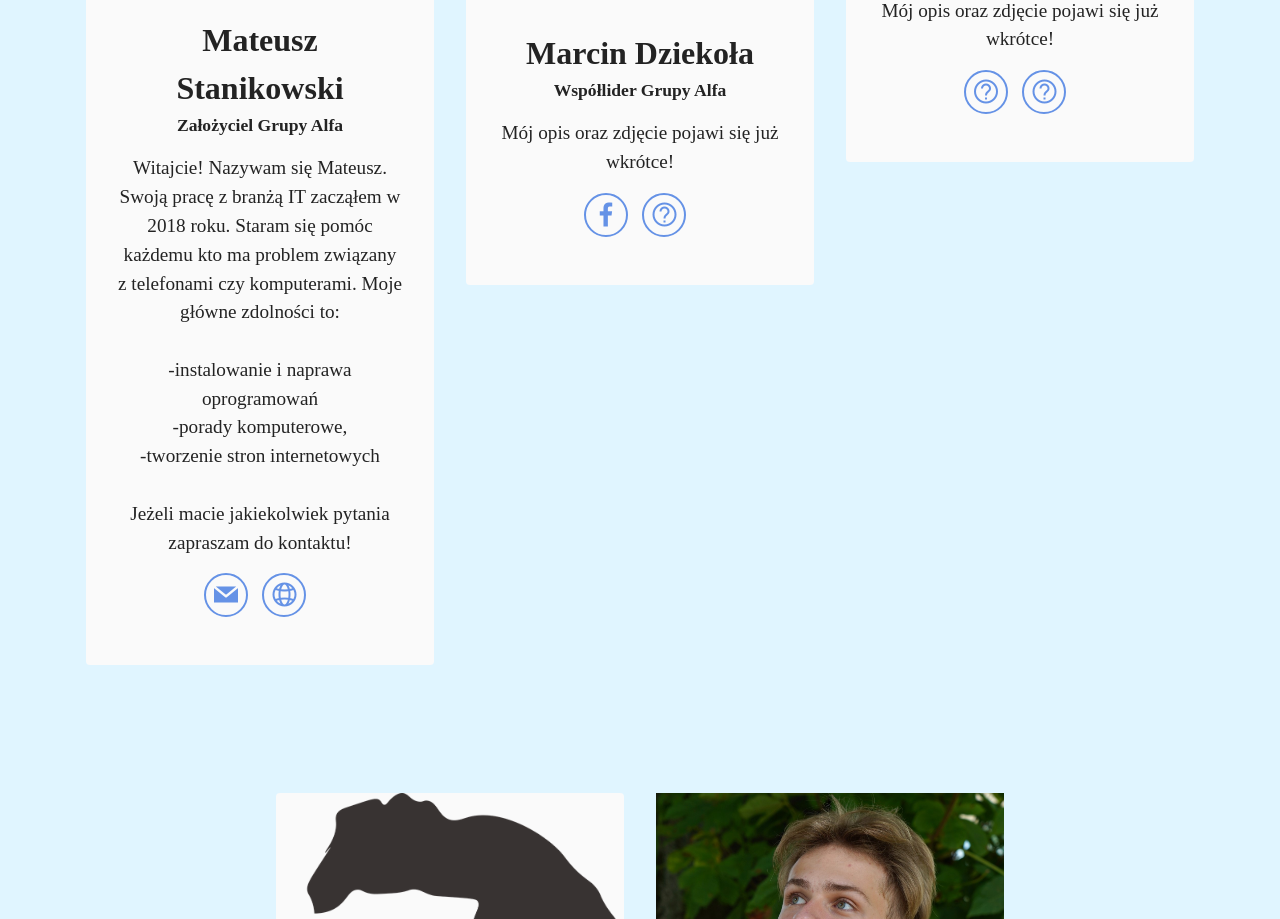
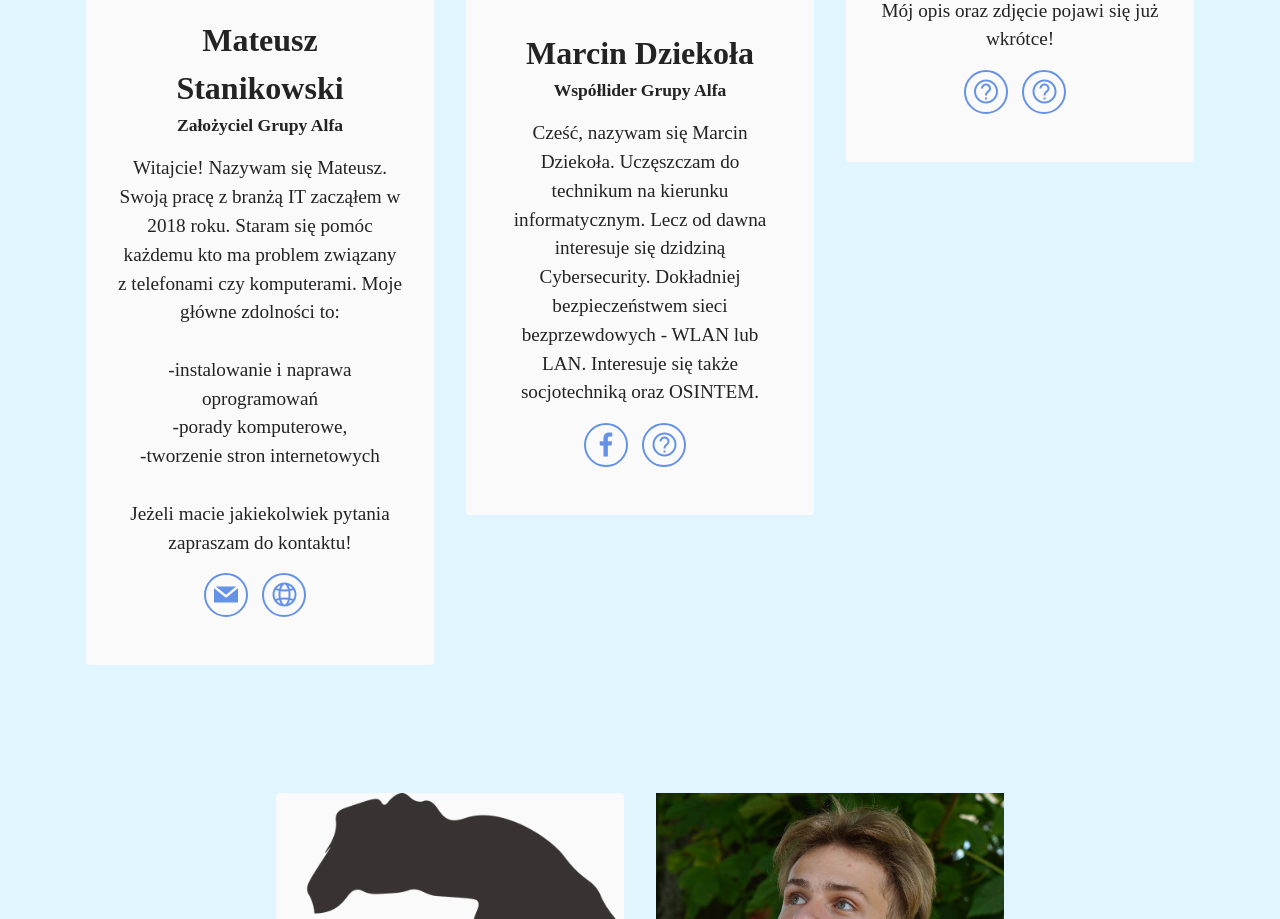
Before and after one commit to AlfaGroupCorporation/alfa-group-corporation, a plain HTML site: page index.html in a window 1280 px wide. Shown: the part 3093-4012 px from the top of the page. Drawn offline with Linux system fonts and the light colour scheme; files whose address does not match are found by name; a web font is replaced by a local one.

Commit message:
popropisumar

```diff
--- a/index.html
+++ b/index.html
@@ -266,7 +266,10 @@
                         <h6 class="mbr-role mbr-fonts-style align-center mb-3 display-4">
                             <strong>Współlider Grupy Alfa</strong></h6>
                         <p class="card-text mbr-fonts-style align-center display-7">
-                            Mój opis oraz zdjęcie pojawi się już wkrótce!
+                            Cześć, nazywam się Marcin Dziekoła. Uczęszczam do technikum na kierunku informatycznym.
+                            Lecz od dawna interesuje się dzidziną Cybersecurity.
+                            Dokładniej bezpieczeństwem sieci bezprzewdowych - WLAN lub LAN.
+                            Interesuje się także socjotechniką oraz OSINTEM.
                         </p>
                         <div class="social-row display-7">
                             <div class="soc-item">
```
